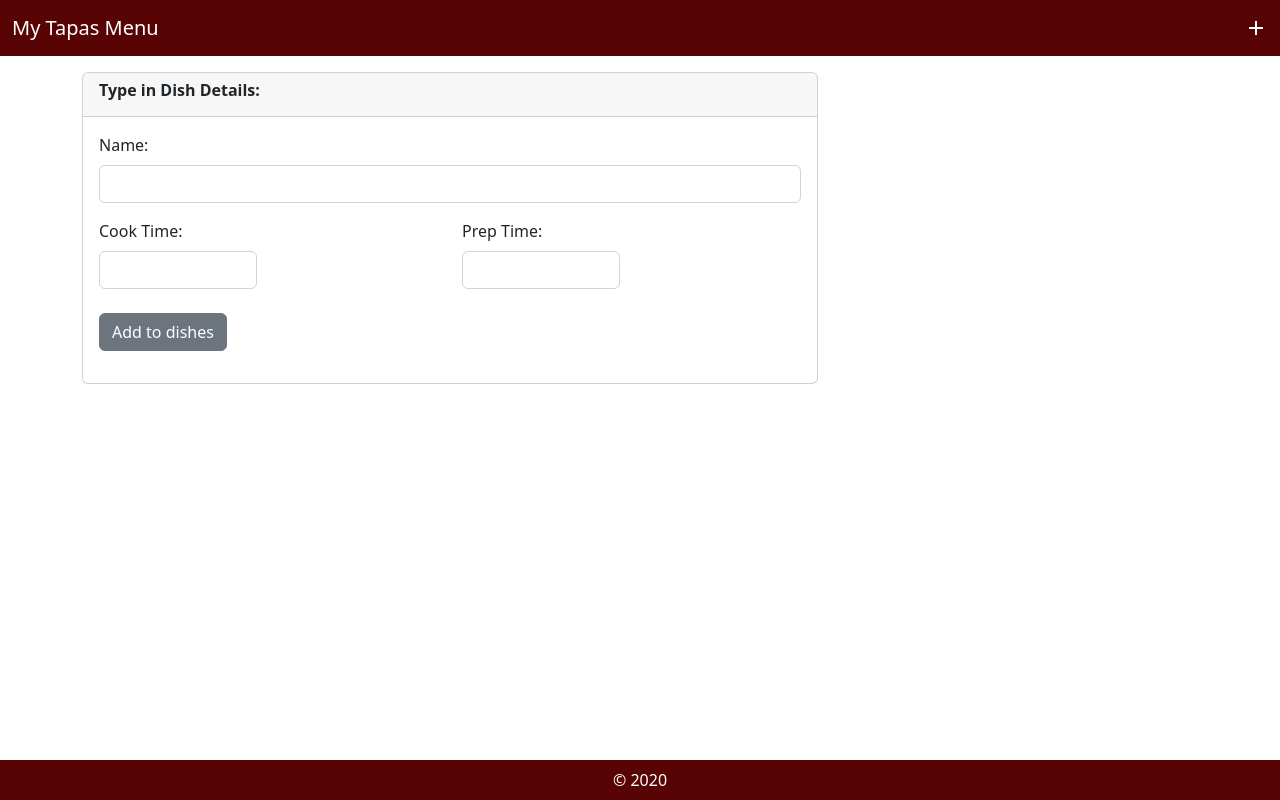
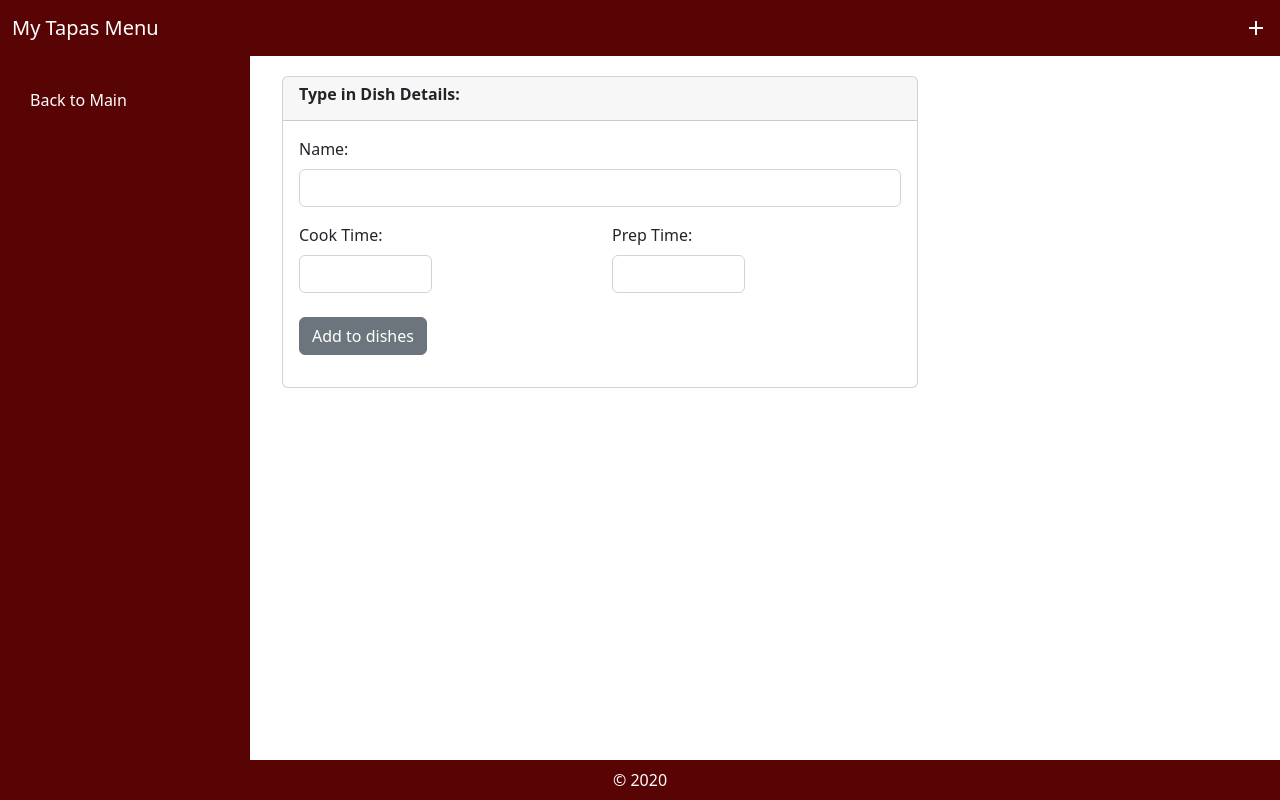
Before and after one commit to michelleclareque/M5-Group7, a Django app: template tapas/tapasapp/templates/tapasapp/add_menu.html in a window 1280 px wide. Run offline with Django 3.2, Linux system fonts and the light colour scheme; the template is opened without the code that fills it, so the values that code supplies are empty; some libraries are stand-ins or nearby versions.

Commit message:
part 2 sidebar and linked add_menu.html

```diff
--- a/tapas/tapasapp/templates/tapasapp/add_menu.html
+++ b/tapas/tapasapp/templates/tapasapp/add_menu.html
@@ -1,5 +1,9 @@
 {% extends 'tapasapp/base.html' %}
 {% load static %}
+
+    {% block sidebar %}
+        <a href="{% url 'view_menu' %}">Back to Main</a>
+    {% endblock %}
 
         <div class="container">
             <div class="row">
--- a/tapas/tapasapp/templates/tapasapp/base.html
+++ b/tapas/tapasapp/templates/tapasapp/base.html
@@ -6,36 +6,73 @@
         <link rel="stylesheet" href="https://fonts.googleapis.com/css?family=Roboto:300,400,500,700|Material+Icons">
         <link rel="stylesheet" href="{% static '/bootstrap/css/bootstrap.min.css' %}">
         <link rel="stylesheet" href="{% static '/bootstrap/css/custom.css' %}">
-
         <script src="{% static '/bootstrap/js/bootstrap.bundle.min.js' %}"></script>
 
+        <style>
+            body {
+                display: flex;
+                flex-direction: column;
+                margin: 0;
+                min-height: 100vh;
+            }
+            .page-wrapper {
+                display: flex;
+                flex: 1;
+            }
+            .sidebar {
+                width: 250px;
+                background-color: #590404;
+                padding: 20px;
+                box-sizing: border-box;
+            }
+            .sidebar a {
+                display: block;
+                color: white;
+                text-decoration: none;
+                padding: 12px 10px;
+                border-radius: 5px;
+                margin-bottom: 5px;
+            }
+            .sidebar a:hover {
+                background-color: #480606;
+            }
+            .main-content {
+                flex: 1;
+                padding: 20px;
+            }
+        </style>
     </head>
     <body>
-        <nav class="navbar navbar-dark bg-custom mb-3 sticky-top" style="background-color: #590404;">
+        <nav class="navbar navbar-dark bg-custom sticky-top" style="background-color: #590404;">
             <div class="container-fluid">
                 <a class="navbar-brand mb-0" href="{% url 'view_menu' %}">My Tapas Menu</span> </a>
-                <a href="" style="color:white"><i class="material-icons">add</i></a>
+                <a href="{% url 'add_menu' %}" style="color:white"><i class="material-icons">add</i></a>
+            </div>
+        </nav>
 
+        <div class="page-wrapper">
+            <div class="sidebar">
+                {% block sidebar %}
+                <a href="#">View Wines</a>
+                <a href="#">View Large Dishes</a>
+                <a href="#">View Coursed Menus</a>
+                {% endblock %}
             </div>
 
-        </nav>
-
-        <div class="container">
-            <div class="row">
-
-                {% block content %}
-                {% endblock %}
-
+            <div class="main-content">
+                <div class="container">
+                    <div class="row">
+                        {% block content %}
+                        {% endblock %}
+                    </div>
+                </div>
             </div>
         </div>
 
         <footer class="footer bg-custom" style="background-color: #590404;">
-
             <!-- Copyright -->
             <div class="container">&copy; 2020</div>
             <!-- Copyright -->
-
         </footer>
-
     </body>
 </html>
--- a/tapas/tapasapp/templates/tapasapp/list.html
+++ b/tapas/tapasapp/templates/tapasapp/list.html
@@ -1,7 +1,5 @@
 {% extends 'tapasapp/base.html' %}
 {% load static %}
-
-
 
                 {% block content %}
                 <div class="col-12">
```
Also changed, not shown: tapas/db.sqlite3.
